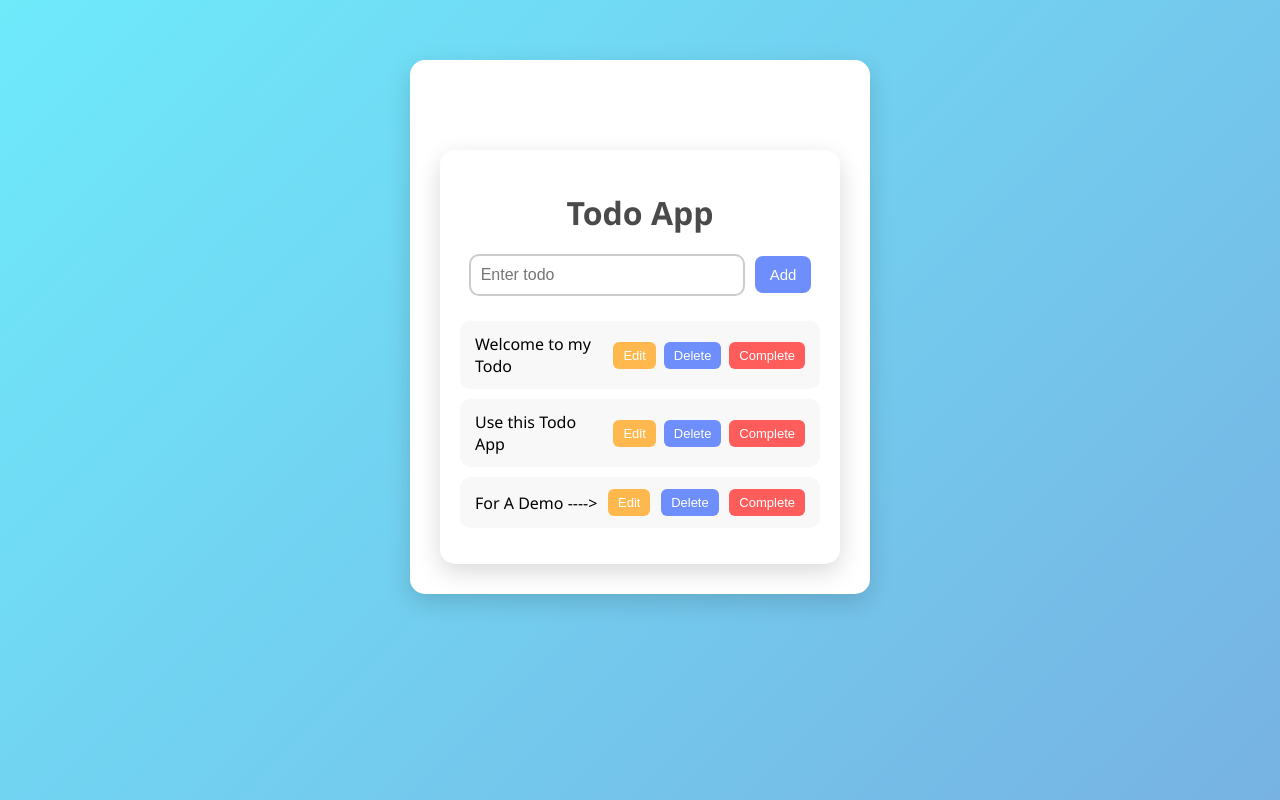
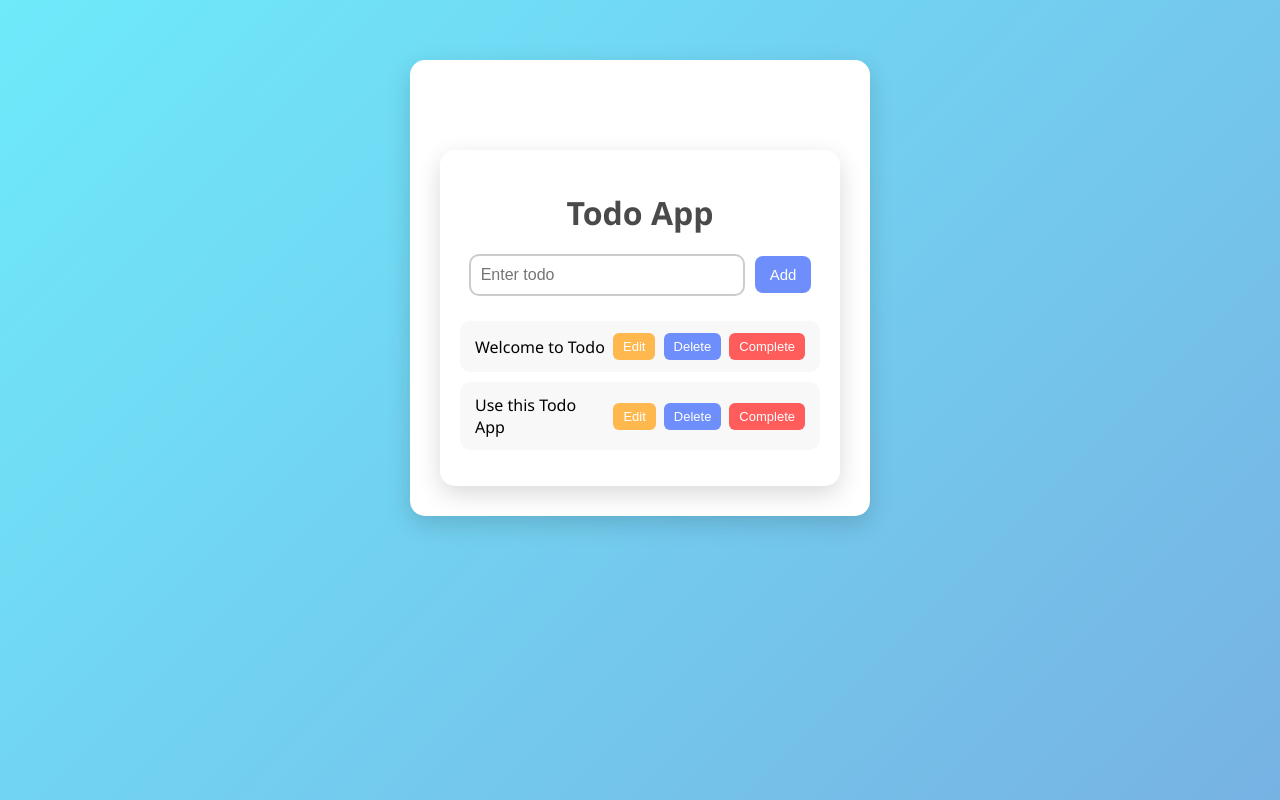
Before and after one commit to suryakanta31/ToDoApp, a React (Create React App) app: page / in a window 1280 px wide. Built offline with nearby package versions, Linux system fonts and the light colour scheme.

Commit message:
Update App.js

```diff
--- a/src/App.js
+++ b/src/App.js
@@ -7,9 +7,8 @@ function App() {
   // Load demo todos automatically on first render
   useEffect(() => {
     const demoTodos = [
-      { id: 1, title: "Welcome to my Todo", completed: false },
+      { id: 1, title: "Welcome to Todo", completed: false },
       { id: 2, title: "Use this Todo App", completed: false },
-      { id: 3, title: "For A Demo ---->", completed: false },
     ];
     setTodos(demoTodos);
   }, []);
```
